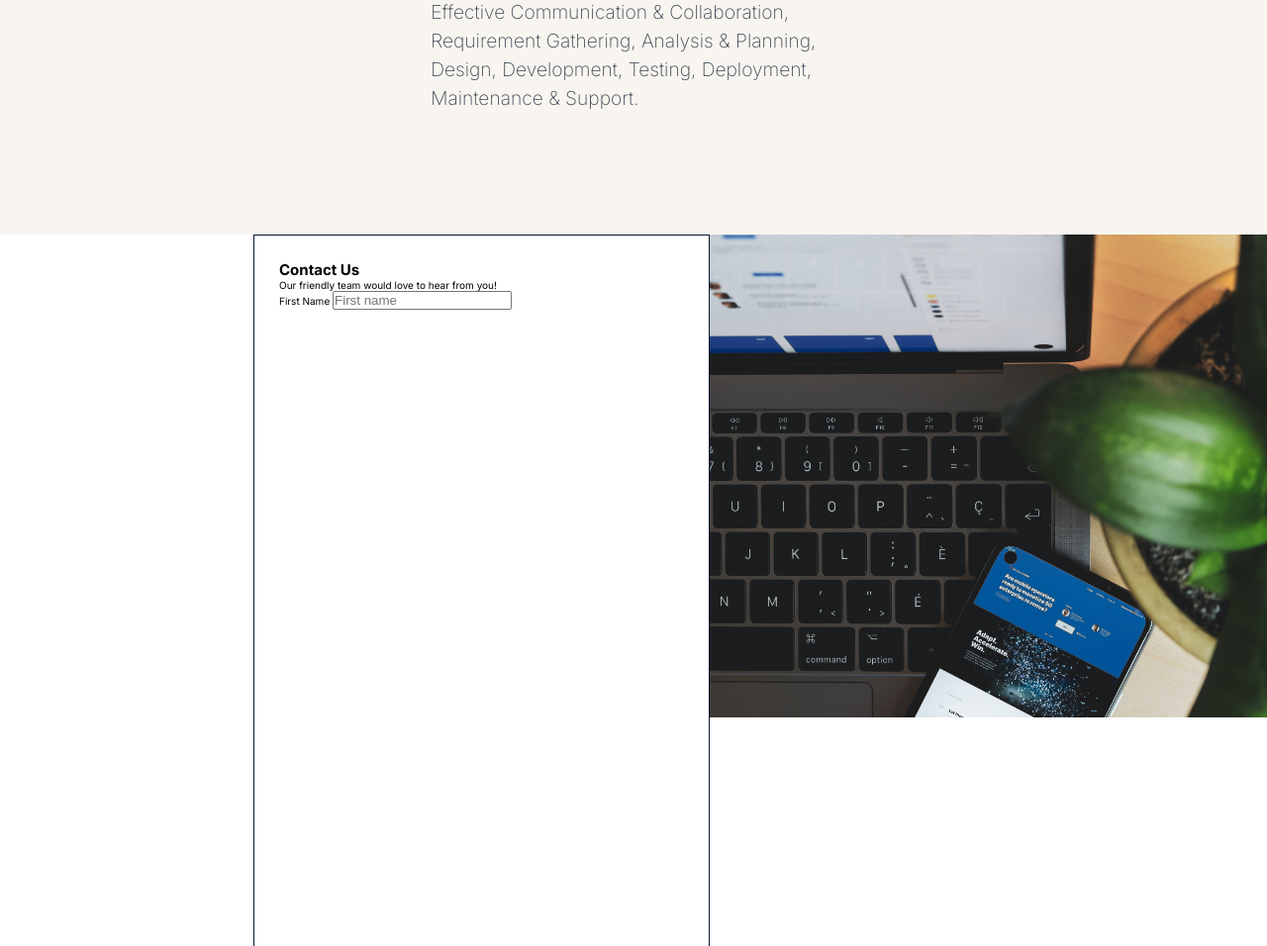
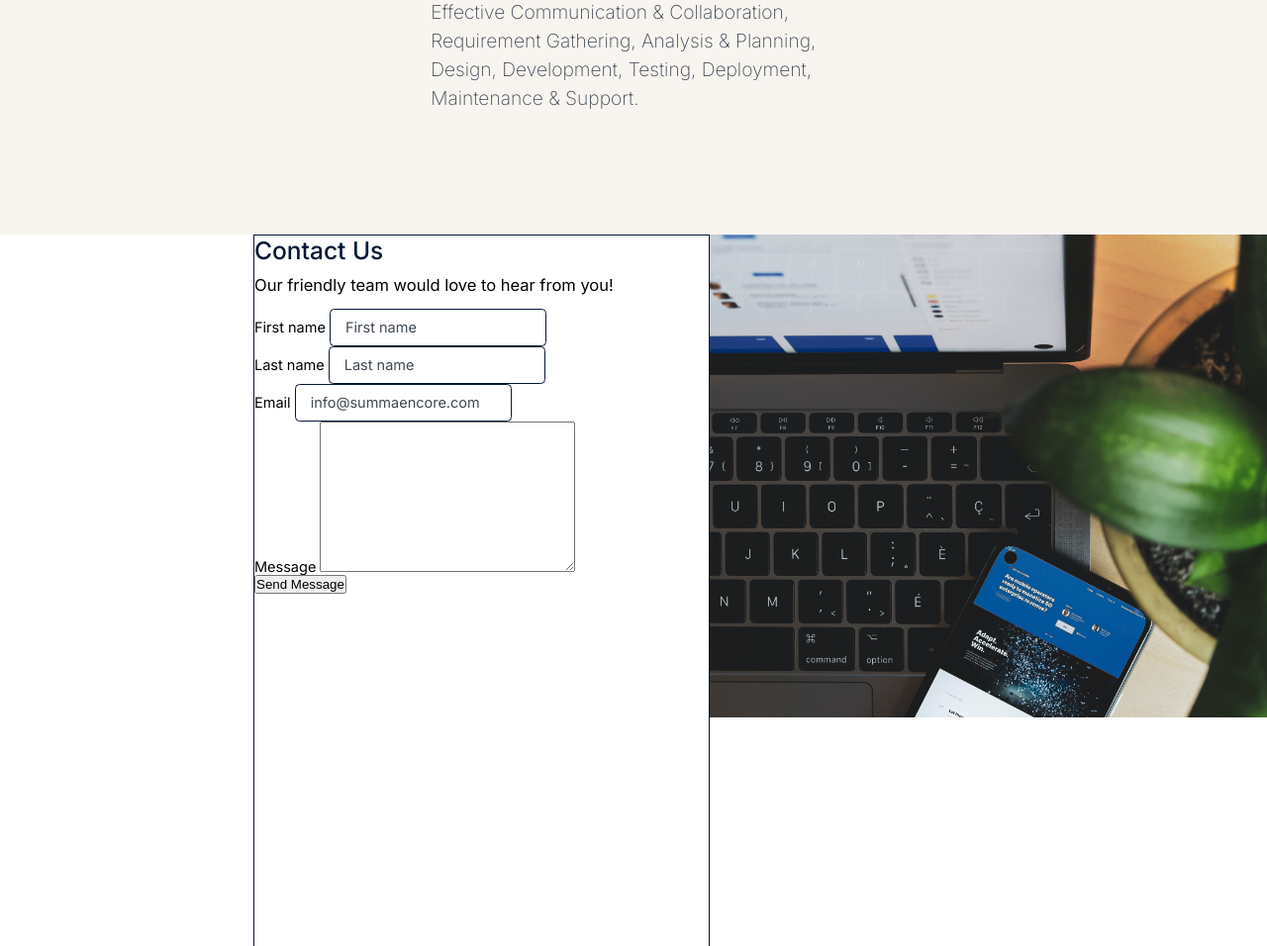
Before and after one commit to 2h311/summa-encore, a Flask app: page / in a window 1280 px wide. Shown: the part 1909-2865 px from the top of the page at 99% size. Run offline with Flask 3, Linux system fonts and the light colour scheme; some web fonts are replaced.

Commit message:
working on the contact form right now

```diff
--- a/static/css/styles.css
+++ b/static/css/styles.css
@@ -237,8 +237,10 @@ body {
 }
 .contact__left {
   width: 36%;
-  padding: 2.5rem;
   border: 1px solid #061833;
+  display: flex;
+  flex-direction: column;
+  gap: 1.42rem;
 }
 .contact__right {
   height: 720px;
@@ -248,5 +250,29 @@ body {
   background-position: top;
   background-size: 130%;
 }
+.contact__heading {
+  font-size: 2.45rem;
+  font-weight: 500;
+  color: #061833;
+}
+.contact__text {
+  font-size: 1.65rem;
+}
+.contact__form {
+  font-size: 1.45rem;
+}
+.contact__input {
+  font-size: 1.45rem;
+  padding: 1rem 1.5rem;
+  border-radius: 4.5px;
+  border: 1.45px solid #061833;
+}
+.contact__input::placeholder {
+  font-family: "Inter", "Poppins", sans-serif;
+  color: #3f4853;
+}
+.contact__input:focus {
+  outline: none;
+}
 
 /*# sourceMappingURL=styles.css.map */
--- a/static/js/scripts.js
+++ b/static/js/scripts.js
@@ -1,3 +1,4 @@
-(function(){
+(function () {
+  // this is to make sure the year shown on the page is updated at all times instead of manually updating it.
   document.querySelector(".js-footer-copy").innerText = `©${new Date().getFullYear()} Summa Encore. Your trusted partner for your digital success from`;
 }());
--- a/templates/contact.html
+++ b/templates/contact.html
@@ -3,14 +3,32 @@
   <div class="contact__inner">
     <div class="contact__left">
 
-      <h2>Contact Us</h2>
-      <p>Our friendly team would love to hear from you!</p>
-      <form action="" class="contact-form">
-        <!-- First Name -->
+      <div class="" style="display: flex; flex-direction: column; gap: 1rem;">
+        <h2 class="contact__heading">Contact Us</h2>
+        <p class="contact__text">Our friendly team would love to hear from you!</p>
+      </div>
+
+      <form action="" class="contact__form">
         <div class="contact-form__group input-group">
-          <label for="firstname">First Name</label>
-          <input type="text" class="" placeholder="First name">
+          <label for="firstname" class="contact-label">First name</label>
+          <input type="text" class="contact__input" placeholder="First name">
         </div>
+
+        <div class="contact-form__group input-group">
+          <label for="lastname" class="contact-label">Last name</label>
+          <input type="text" name="lastname" id="lastname" class="contact__input" placeholder="Last name">
+        </div>
+
+        <div class="contact-form input-group">
+          <label for="email" class="contact-label">Email</label>
+          <input type="email" name="email" id="email" class="contact__input" placeholder="info@summaencore.com">
+        </div>
+
+        <div class="contact-form input-group">
+          <label for="message" class="contact-label">Message</label>
+          <textarea name="message" id="message" cols="30" rows="10"></textarea>
+        </div>
+        <input type="submit" value="Send Message" class="contact__btn">
       </form>
 
     </div>
```
Also changed, not shown: static/scss/main.scss (+42 -11 lines), 1 other file.
